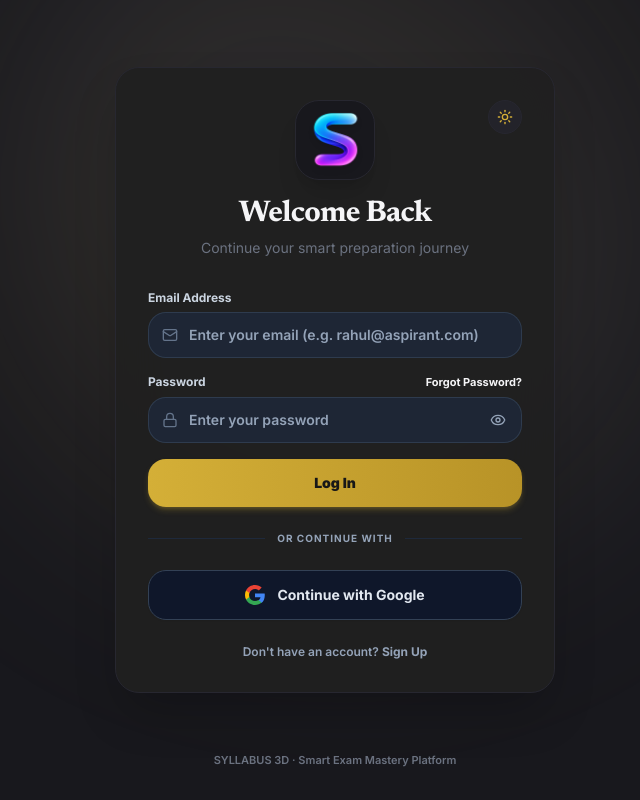
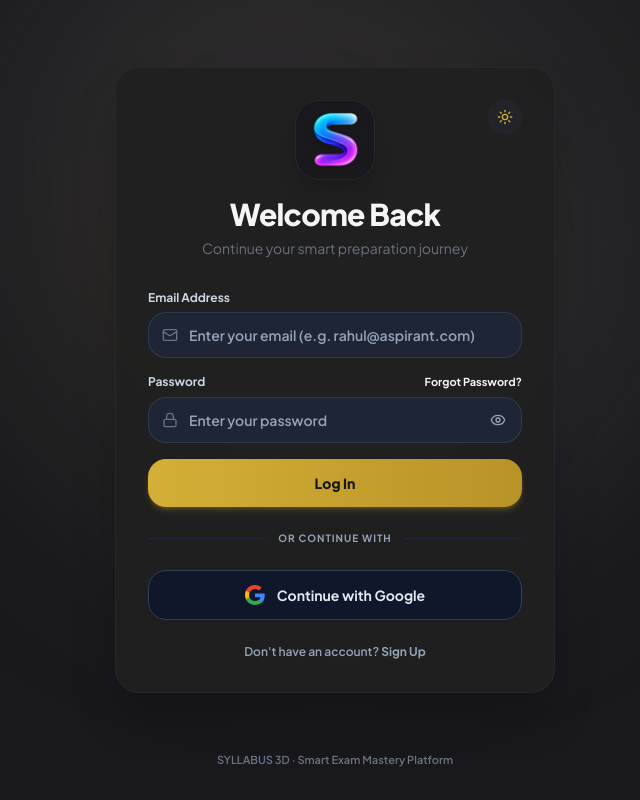
Before and after one commit to sscrecall-prog/syllabus-3d, a React (Vite) app: page / in a window 1280 px wide. Shown: the whole page, without its empty margins (305-945 px from the left). Built offline with nearby package versions, Linux system fonts and the light colour scheme.

Commit message:
style: Apply Plus Jakarta Sans typography with exact weight hierarchy

```diff
--- a/index.html
+++ b/index.html
@@ -10,7 +10,7 @@
     <link rel="manifest" href="/manifest.json" />
     <link rel="preconnect" href="https://fonts.googleapis.com">
     <link rel="preconnect" href="https://fonts.gstatic.com" crossorigin>
-    <link href="https://fonts.googleapis.com/css2?family=Inter:wght@400;500;600;700;800;900&family=Newsreader:ital,opsz,wght@0,6..72,400;0,6..72,600;0,6..72,700;1,6..72,400;1,6..72,600&display=swap" rel="stylesheet">
+    <link href="https://fonts.googleapis.com/css2?family=Plus+Jakarta+Sans:ital,wght@0,300;0,400;0,500;0,600;0,700;0,800;1,400;1,500;1,600;1,700;1,800&family=JetBrains+Mono:wght@400;500;600;700;800&display=swap" rel="stylesheet">
     <title>Syllabus 3D — Syllabus Mastery Engine</title>
   </head>
   <body class="bg-[#F7F6F0] dark:bg-[#0B0B0D] text-[#191A17] dark:text-[#F5F5F7] antialiased selection:bg-[#8B5CF6]/20 selection:text-[#8B5CF6]">
--- a/src/components/views/SyllabusView.tsx
+++ b/src/components/views/SyllabusView.tsx
@@ -295,7 +295,7 @@ export const SyllabusView: React.FC<SyllabusViewProps> = ({
                   // Auto scroll tab into view
                   (e.currentTarget as HTMLElement).scrollIntoView({ behavior: 'smooth', inline: 'center', block: 'nearest' });
                 }}
-                className={`flex items-center gap-2 px-3.5 py-2 rounded-xl text-xs font-bold transition-all whitespace-nowrap cursor-pointer border shrink-0 ${
+                className={`flex items-center gap-2 px-3.5 py-2 rounded-xl text-xs font-semibold transition-all whitespace-nowrap cursor-pointer border shrink-0 ${
                   isActive
                     ? 'bg-[#11120F] text-white border-transparent shadow-sm'
                     : 'bg-[#F7F6F0] dark:bg-[#23232A] text-[#65675F] dark:text-[#A1A1AA] border-[#D8D8CF] dark:border-[#272730] hover:border-[#596B35]'
@@ -413,7 +413,7 @@ export const SyllabusView: React.FC<SyllabusViewProps> = ({
 
                   <div className="min-w-0">
                     <div className="flex items-center gap-2 flex-wrap">
-                      <h3 className="text-sm sm:text-base font-black text-[#191A17] dark:text-[#F5F5F7] uppercase tracking-wide truncate">
+                      <h3 className="text-sm sm:text-base font-medium text-[#191A17] dark:text-[#F5F5F7] tracking-normal truncate">
                         {chapter.name}
                       </h3>
                       {isAllCompleted && (
--- a/src/index.css
+++ b/src/index.css
@@ -41,8 +41,9 @@
   body {
     background-color: var(--color-background);
     color: var(--color-text-primary);
-    font-family: 'Inter', system-ui, -apple-system, sans-serif;
+    font-family: 'Plus Jakarta Sans', system-ui, -apple-system, sans-serif;
     min-height: 100vh;
+    font-weight: 400;
     -webkit-font-smoothing: antialiased;
     -moz-osx-font-smoothing: grayscale;
   }
@@ -52,8 +53,15 @@
     color: #F5F5F7;
   }
 
-  h1, h2, h3, .font-serif {
-    font-family: 'Newsreader', Georgia, serif;
+  /* App Titles & Headings → Bold 700 */
+  h1, h2, h3, .font-serif, [class*="font-serif"], .app-title {
+    font-family: 'Plus Jakarta Sans', system-ui, -apple-system, sans-serif;
+    font-weight: 700;
+  }
+
+  /* Body Text → Regular 400 */
+  p, span, label, input, textarea, select {
+    font-family: 'Plus Jakarta Sans', system-ui, -apple-system, sans-serif;
   }
 }
 
--- a/tailwind.config.js
+++ b/tailwind.config.js
@@ -38,9 +38,9 @@ export default {
         }
       },
       fontFamily: {
-        sans: ['Inter', 'Plus Jakarta Sans', 'system-ui', 'sans-serif'],
-        serif: ['Newsreader', 'Playfair Display', 'Georgia', 'serif'],
-        mono: ['JetBrains Mono', 'Menlo', 'monospace']
+        sans: ['"Plus Jakarta Sans"', 'Inter', 'system-ui', '-apple-system', 'sans-serif'],
+        serif: ['"Plus Jakarta Sans"', 'system-ui', 'sans-serif'],
+        mono: ['"JetBrains Mono"', 'Menlo', 'monospace']
       },
       boxShadow: {
         'subtle-depth': '0 2px 8px -2px rgba(17, 18, 15, 0.05), 0 8px 16px -4px rgba(17, 18, 15, 0.04)',
```
